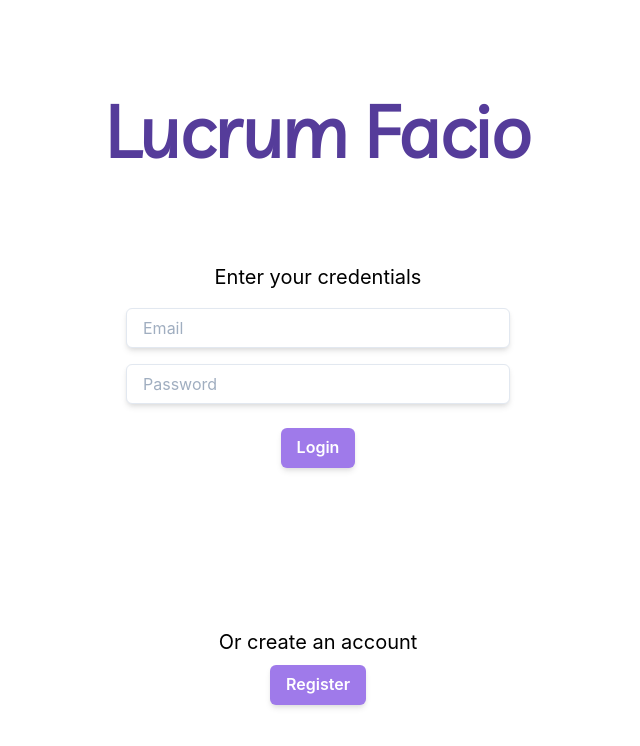
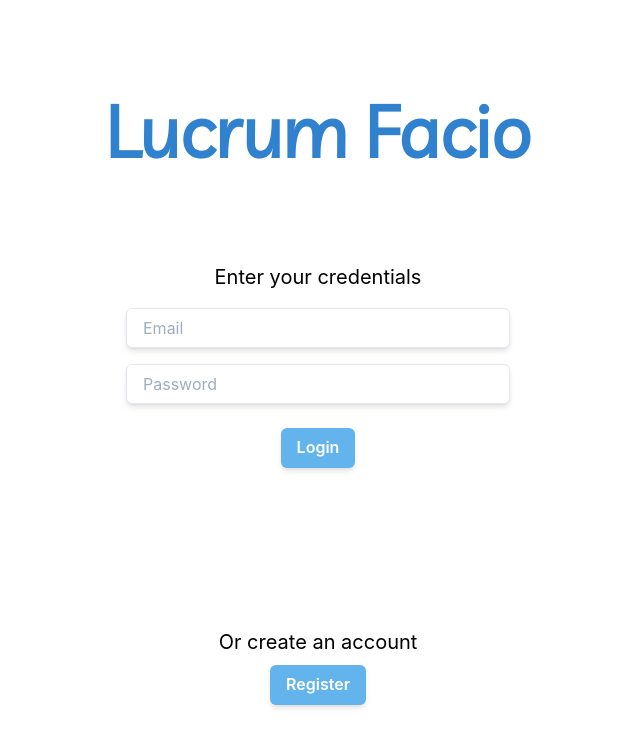
Before and after one commit to ChrisLetter/lucrum-facio, a Next.js app: page / in a window 1280 px wide. Shown: the top 746 px of the page, without its empty margins (322-962 px from the left). Built offline with nearby package versions, Linux system fonts and the light colour scheme.

Commit message:
style(entire app): changed color of the website

```diff
--- a/components/authentication/Login.tsx
+++ b/components/authentication/Login.tsx
@@ -121,7 +121,7 @@ function Login() {
               </Text>
               <Button
                 alignSelf="center"
-                backgroundColor="purple.400"
+                backgroundColor="blue.300"
                 color="white"
                 boxShadow="md"
                 type="submit"
--- a/components/authentication/RegisterOption.tsx
+++ b/components/authentication/RegisterOption.tsx
@@ -12,7 +12,7 @@ function RegisterOption() {
       </Text>
       <Button
           alignSelf="center"
-          backgroundColor="purple.400"
+          backgroundColor="blue.300"
           color="white"
           boxShadow="md"
         onClick={() => router.push('/register')}
--- a/pages/add-crypto.tsx
+++ b/pages/add-crypto.tsx
@@ -79,7 +79,7 @@ const AddNewCrypto = () => {
       direction="column"
     >
       <Heading as="h1" size="xl" pb="10vh">
-        Insert a new position
+        Add a new position to your portfolio
       </Heading>
       <Flex
         align="center"
@@ -174,7 +174,7 @@ const AddNewCrypto = () => {
                 <Button
                   alignSelf="center"
                   color="white"
-                  backgroundColor="purple.300"
+                  backgroundColor="blue.300"
                   boxShadow="lg"
                   type="submit"
                   disabled={isSubmitting}
--- a/pages/dashboard.tsx
+++ b/pages/dashboard.tsx
@@ -80,7 +80,7 @@ const DashBoard = ({ username, holdings }: IUserInfo) => {
       direction="column"
     >
       <Heading as="h1" size="2xl">
-  Portfolio
+        Portfolio
       </Heading>
       <Flex direction="row">
         <Box height="60vh" width="100vh">
@@ -112,7 +112,7 @@ const DashBoard = ({ username, holdings }: IUserInfo) => {
           </Flex>
           <Button
             color="white"
-            backgroundColor="purple.400"
+            backgroundColor="blue.300"
             boxShadow="md"
             onClick={goToNewCrypto}
           >
--- a/pages/index.tsx
+++ b/pages/index.tsx
@@ -10,7 +10,7 @@ const Home = () => {
       justifyContent="space-evenly"
       height="100vh"
       bg="white"
-      color="purple.700"
+      color="blue.500"
       direction="column"
     >
       <Heading as="h1" size="4xl">
--- a/pages/register.tsx
+++ b/pages/register.tsx
@@ -65,8 +65,6 @@ const Register = () => {
       align="center"
       justifyContent="center"
       height="100vh"
-      bg="white"
-      color="purple.700"
       direction="column"
     >
       <Text fontSize="3xl" mb="3vh">
@@ -151,7 +149,7 @@ const Register = () => {
               </Text>
               <Button
                 alignSelf="center"
-                backgroundColor="purple.400"
+                backgroundColor="blue.300"
                 color="white"
                 boxShadow="md"
                 type="submit"
```
